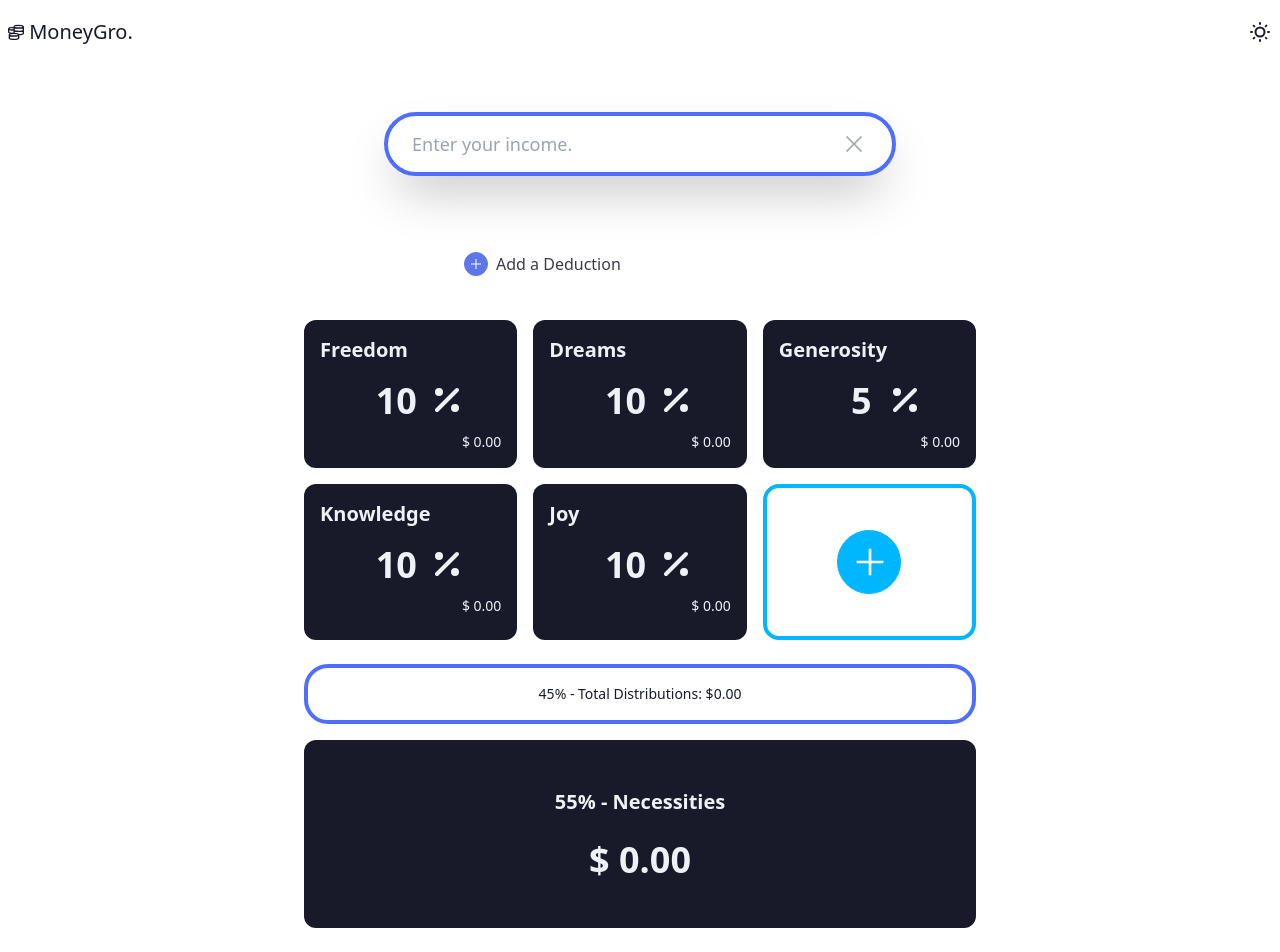
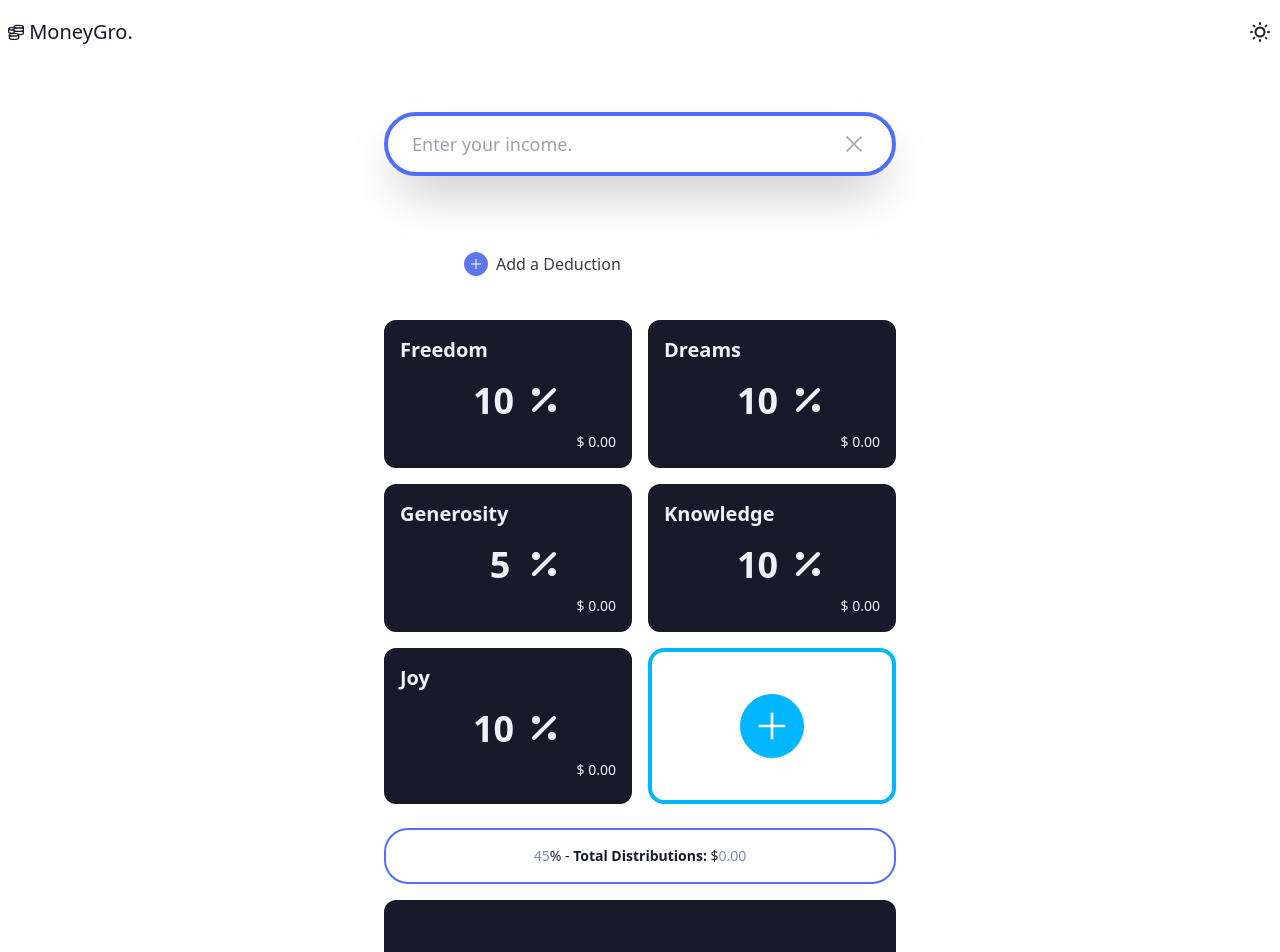
Before and after one commit to stevexero/MoneyGro, a React (Vite) app: page / in a window 1280 px wide. Shown: the top 952 px of the page. Built offline with nearby package versions, Linux system fonts and the light colour scheme.

Commit message:
Added hide deductions

```diff
--- a/src/App.tsx
+++ b/src/App.tsx
@@ -18,7 +18,7 @@ const App: React.FC = () => {
         <div className='mt-16 w-full flex flex-col items-center'>
           <Deductions />
 
-          <div className='container w-full max-w-lg grid grid-cols-2 gap-4 mt-8 lg:max-w-2xl lg:grid-cols-3'>
+          <div className='container w-full max-w-lg grid grid-cols-2 gap-4 mt-8'>
             <Jars />
             <CustomJars />
           </div>
--- a/src/components/AnimatedInput.tsx
+++ b/src/components/AnimatedInput.tsx
@@ -7,6 +7,10 @@ const AnimatedInput: React.FC = () => {
   const setinitialAmount = useInputsStore((state) => state.setinitialAmount);
   const removeAllDeductions = useInputsStore(
     (state) => state.removeAllDeductions
+  );
+  const deductionsHidden = useInputsStore((state) => state.deductionsHidden);
+  const toggleDeductionsHidden = useInputsStore(
+    (state) => state.toggleDeductionsHidden
   );
 
   const [displayedText, setDisplayedText] = useState<string>('');
@@ -38,6 +42,9 @@ const AnimatedInput: React.FC = () => {
   const handleResetClick = () => {
     setinitialAmount('');
     removeAllDeductions();
+    if (deductionsHidden) {
+      toggleDeductionsHidden();
+    }
   };
 
   useEffect(() => {
--- a/src/components/Deductions.tsx
+++ b/src/components/Deductions.tsx
@@ -2,7 +2,7 @@ import { useEffect, useState } from 'react';
 import { CgRename } from 'react-icons/cg';
 import { TbLockDollar } from 'react-icons/tb';
 import { FaPercent } from 'react-icons/fa6';
-import { FaTimes } from 'react-icons/fa';
+import { FaTimes, FaEye, FaEyeSlash } from 'react-icons/fa';
 import { GrAdd } from 'react-icons/gr';
 import useInputsStore from '../store';
 import { validateDecimal } from '../utils/validation';
@@ -26,6 +26,10 @@ const Deductions: React.FC = () => {
   );
   const setDistributableAmount = useInputsStore(
     (state) => state.setDistributableAmount
+  );
+  const deductionsHidden = useInputsStore((state) => state.deductionsHidden);
+  const toggleDeductionsHidden = useInputsStore(
+    (state) => state.toggleDeductionsHidden
   );
 
   const [isDisabled, setIsDisabled] = useState(true);
@@ -83,6 +87,32 @@ const Deductions: React.FC = () => {
   }, [initialAmt]);
 
   return (
+    <>
+      {deductionsHidden && deductions.length > 0 ? (
+        <div className='card card-compact card-bordered border-primary border-2 rounded-3xl mt-6 w-full max-w-lg'>
+          <div className='card-body w-full flex flex-row justify-between items-center'>
+            <h3>
+              <span className='font-bold'>Deductions:</span> $
+              <span className='text-secondary'>
+                {totalDeductions.toFixed(2)}
+              </span>
+              &nbsp;&nbsp;
+              <span className='font-bold'>Distributable:</span> $
+              <span className='text-secondary'>
+                {distributableAmount.toFixed(2)}
+              </span>
+            </h3>
+            <button
+              type='button'
+              className='btn btn-circle btn-xs btn-outline btn-error tooltip tooltip-left'
+              data-tip='Show Deductions'
+              onClick={() => toggleDeductionsHidden()}
+            >
+              <FaEye className='ml-[0.3rem]' />
+            </button>
+          </div>
+        </div>
+      ) : (
         <>
           {deductions.map((deduction, index) => (
             <div
@@ -227,7 +257,17 @@ const Deductions: React.FC = () => {
             <div className='border rounded-3xl mb-2 p-6 mt-4 w-full max-w-sm'>
               {deductions.length > 0 && (
                 <div>
+                  <div className='w-full flex flex-row items-center justify-between'>
                     <h3 className='font-bold text-lg'>Itemized Deductions:</h3>
+                    <button
+                      type='button'
+                      className='btn btn-circle btn-xs btn-outline btn-error tooltip tooltip-left'
+                      data-tip='Hide Deductions'
+                      onClick={() => toggleDeductionsHidden()}
+                    >
+                      <FaEyeSlash className='ml-[0.3rem]' />
+                    </button>
+                  </div>
                   <ul>
                     {deductions.map((deduction, index) => {
                       const initialAmt =
@@ -249,7 +289,8 @@ const Deductions: React.FC = () => {
                           key={index}
                           className='list-disc list-inside text-sm font-semibold ml-6 mt-2 first:mt-4'
                         >
-                      {deduction.name}: <span className='font-light'>$</span>
+                          {deduction.name}:{' '}
+                          <span className='font-light'>$</span>
                           <span className='font-normal text-secondary'>
                             {deductionAmount.toFixed(2)}
                           </span>
@@ -274,6 +315,8 @@ const Deductions: React.FC = () => {
             </div>
           )}
         </>
+      )}
+    </>
   );
 };
 
--- a/src/components/Necessities.tsx
+++ b/src/components/Necessities.tsx
@@ -35,7 +35,7 @@ const Necessities: React.FC = () => {
   ]);
 
   return (
-    <div className='card bg-neutral text-neutral-content rounded-xl mt-4 mb-16 w-full max-w-lg p-4 lg:max-w-2xl'>
+    <div className='card bg-neutral text-neutral-content rounded-xl mt-4 mb-16 w-full max-w-lg p-4'>
       <div className='card-body w-full flex justify-center items-center '>
         <h2 className='card-title'>{necessities}% - Necessities</h2>
         <div className='font-bold text-4xl mt-4'>
--- a/src/components/TotalDistributions.tsx
+++ b/src/components/TotalDistributions.tsx
@@ -24,14 +24,15 @@ const TotalDistributions: React.FC = () => {
   const totalDistributedAmount = (distributableAmount * totalPercentage) / 100;
 
   return (
-    <div className='card card-compact card-bordered border-primary border-4 rounded-3xl mt-6 w-full max-w-lg lg:max-w-2xl'>
-      <div className='card-body w-full flex justify-center items-center font-extralight'>
-        {/* <span className='card-title'> */}
+    <div className='card card-compact card-bordered border-primary border-2 rounded-3xl mt-6 w-full max-w-lg'>
+      <div className='card-body w-full flex justify-center items-center'>
         <h3>
-          {totalPercentage}% - Total Distributions: $
-          {totalDistributedAmount.toFixed(2)}
+          <span className='text-secondary'>{totalPercentage}</span>% -{' '}
+          <span className='font-bold'>Total Distributions:</span> $
+          <span className='text-secondary'>
+            {totalDistributedAmount.toFixed(2)}
+          </span>
         </h3>
-        {/* </span> */}
       </div>
     </div>
   );
--- a/src/store.ts
+++ b/src/store.ts
@@ -23,6 +23,7 @@ interface InputsState {
   initialAmount: string | number;
   deductions: Deduction[];
   totalDeductions: number;
+  deductionsHidden: boolean;
   distributableAmount: number;
   jarInputs: JarInputs;
   customJars: CustomJar[];
@@ -36,6 +37,7 @@ interface InputsState {
     value: string | number
   ) => void;
   toggleDeductionType: (index: number) => void;
+  toggleDeductionsHidden: () => void;
   renameDeduction: (index: number, newName: string) => void;
   removeDeduction: (index: number) => void;
   removeAllDeductions: () => void;
@@ -57,6 +59,7 @@ const useInputsStore = create<InputsState>((set) => ({
   initialAmount: '',
   deductions: [],
   totalDeductions: 0,
+  deductionsHidden: false,
   distributableAmount: 0,
   jarInputs: {
     dreams: 10,
@@ -134,6 +137,9 @@ const useInputsStore = create<InputsState>((set) => ({
       }, 0),
     })),
 
+  toggleDeductionsHidden: () =>
+    set((state) => ({ deductionsHidden: !state.deductionsHidden })),
+
   setDistributableAmount: (amt) => set({ distributableAmount: amt }),
 
   setJarInputs: (name, value) => {
```
Lines whose indentation alone changed are shown as unchanged.
